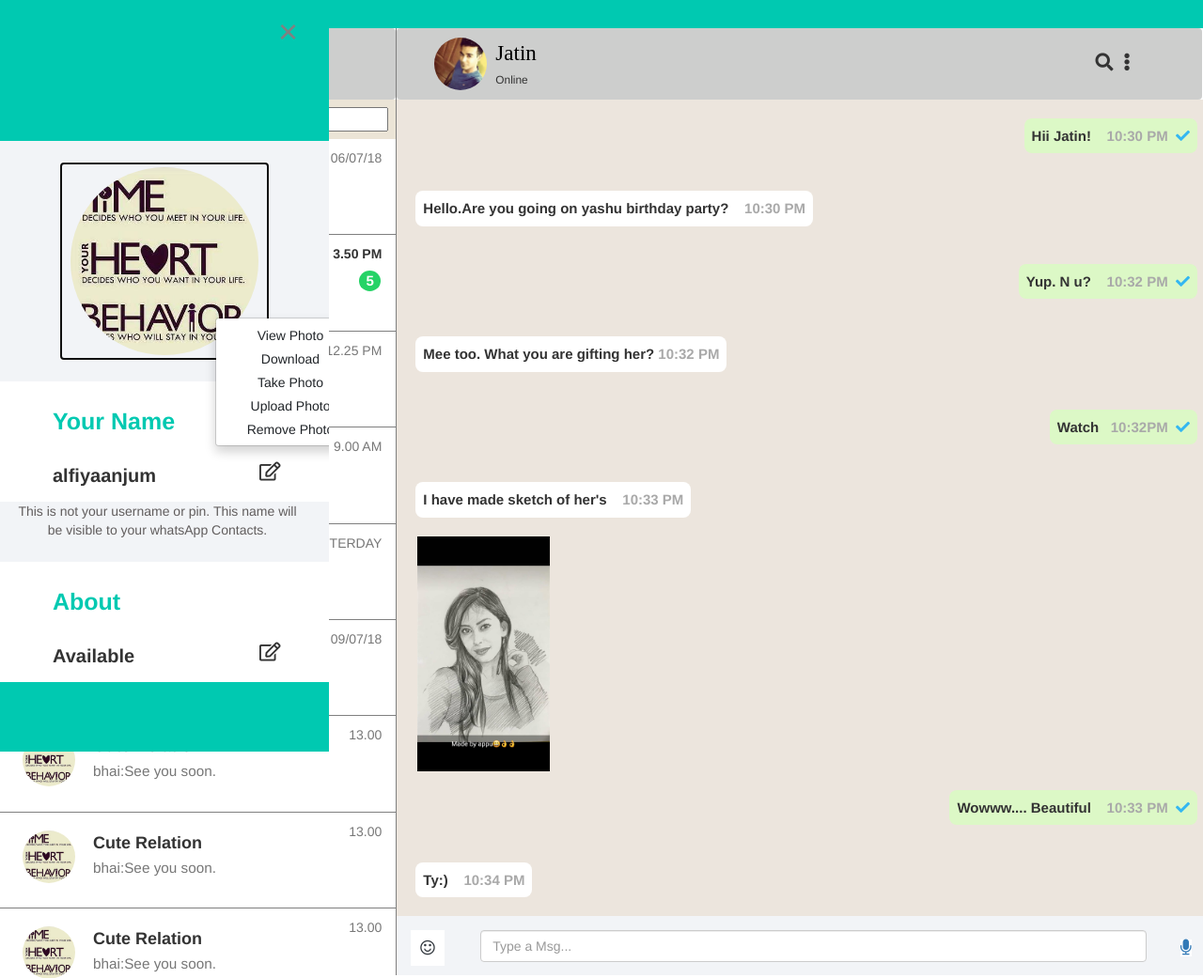
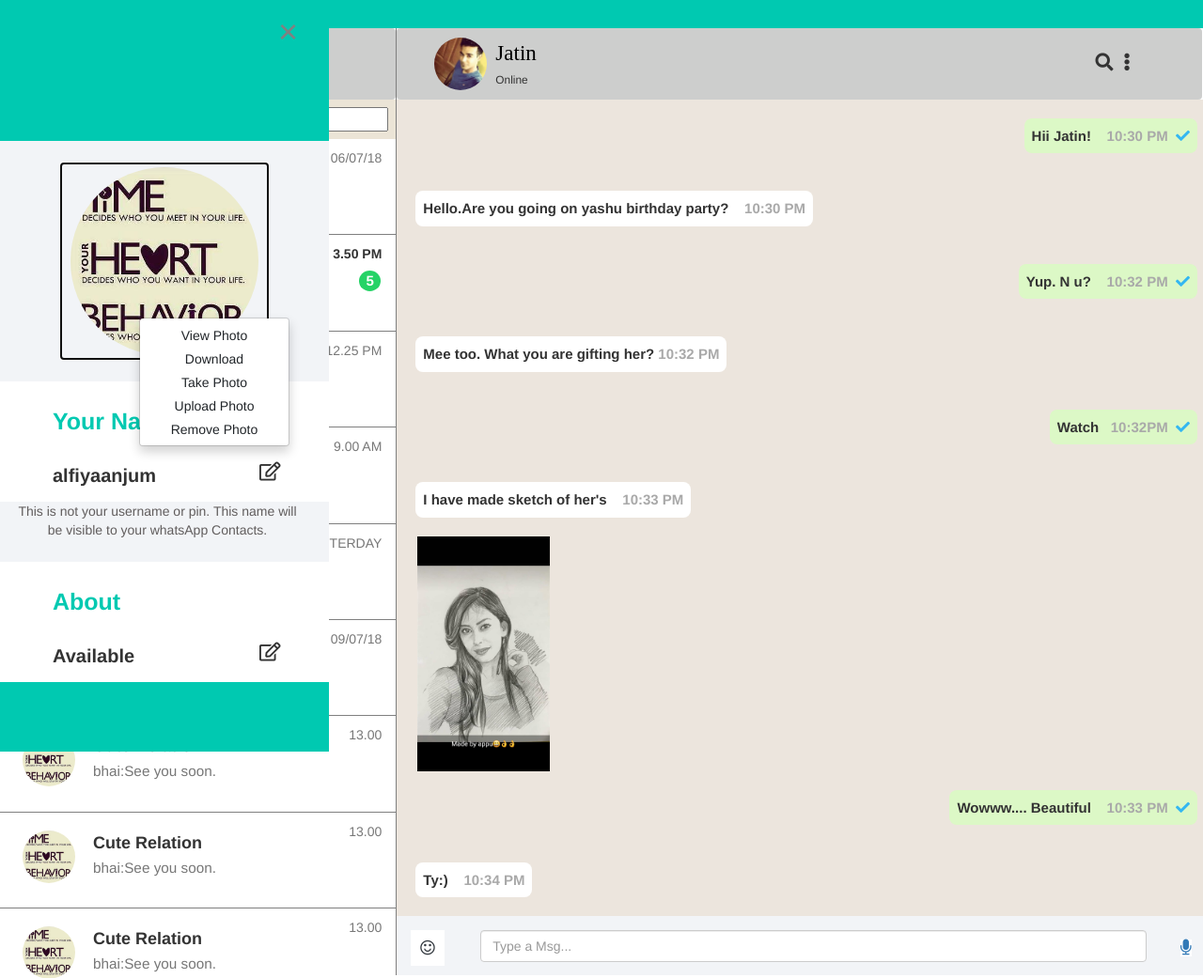
Before and after one commit to Alfiyaanjum/wastapp, a PHP site: page /index.html in a window 1280 px wide, after a click that opens the changed part. Shown: the whole page at 94% size. Run offline with PHP 8.4, Linux system fonts and the light colour scheme; some libraries are stand-ins or nearby versions.

Commit message:
Update style.css

```diff
--- a/style.css
+++ b/style.css
@@ -197,6 +197,8 @@ margin-right:-29px;
     position: absolute;
     width: 139px;
     top: 0px;
+    margin: 2px 81px 0px!important;
+    min-width: 134px;
     left: 0px;
     transform: translate3d(101px, -49px, 0px);
 }
```
